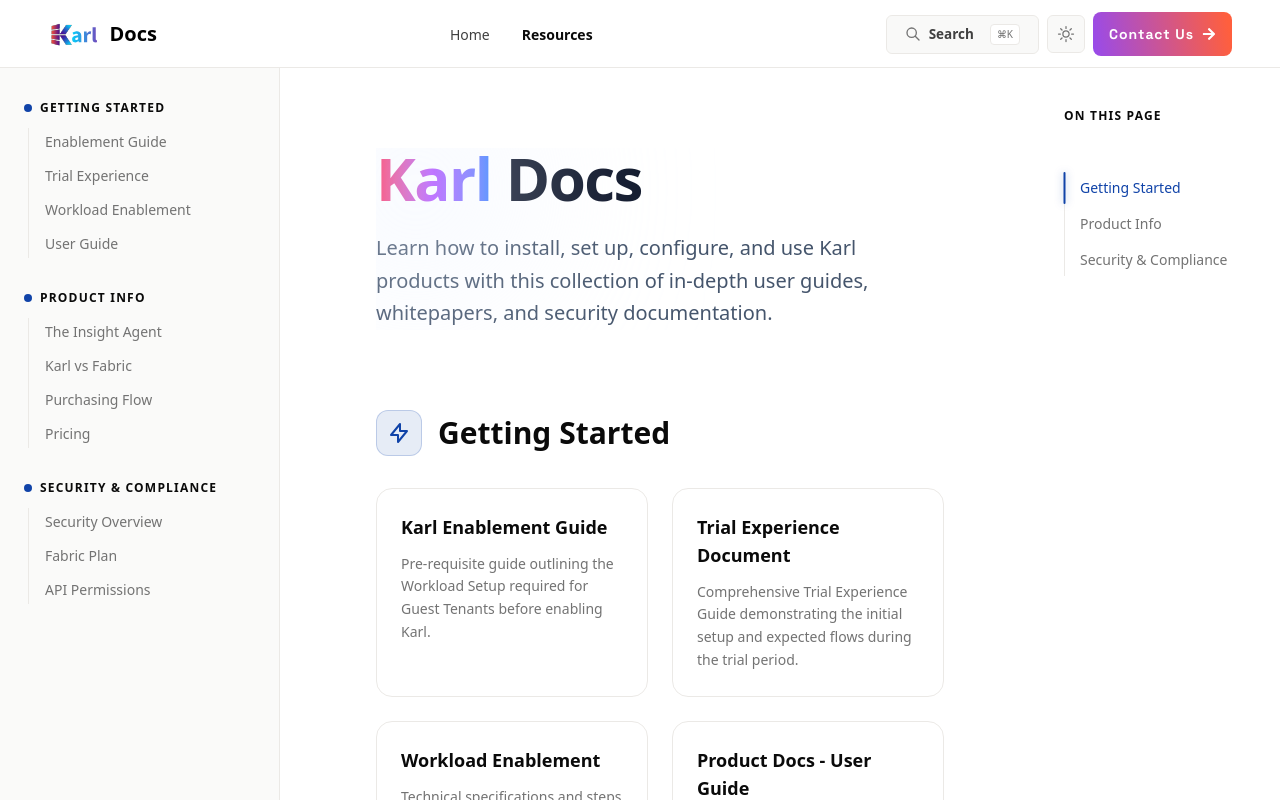
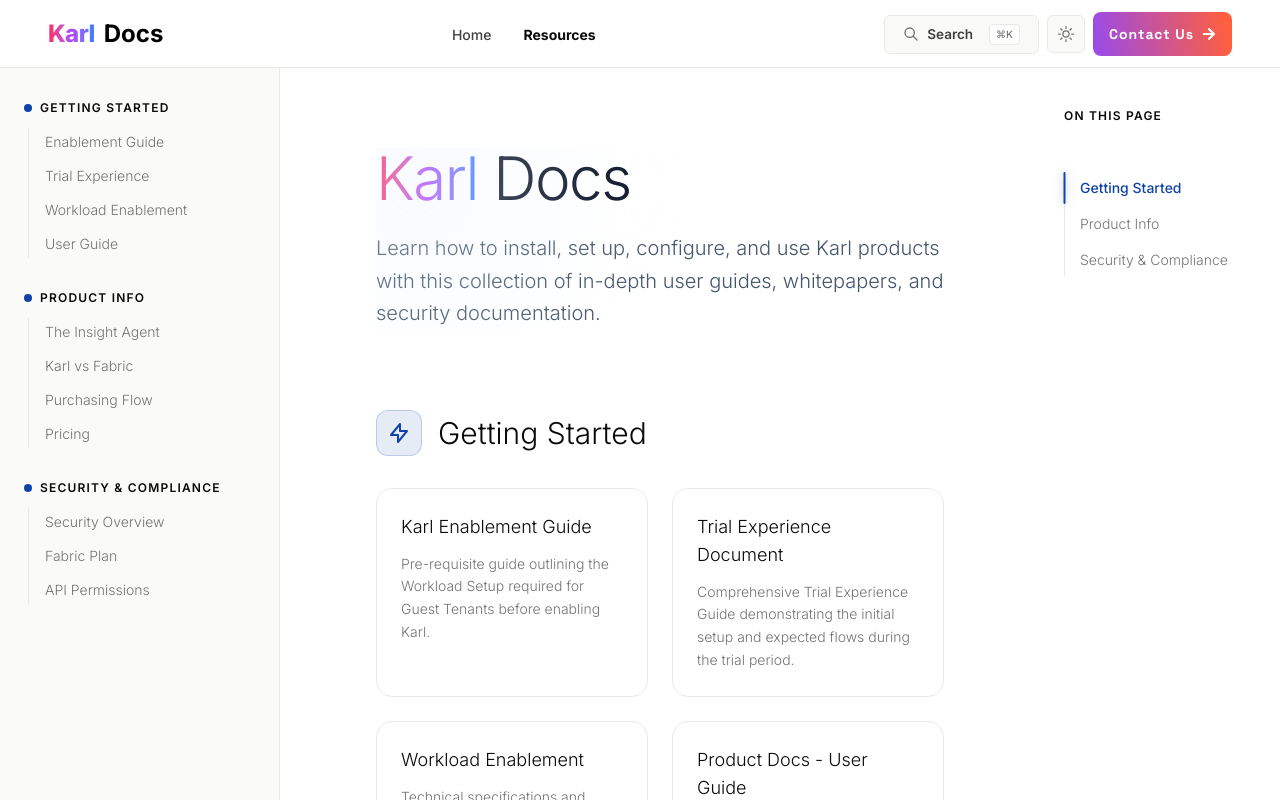
Before and after one commit to mundhra-nikhil/karl-homepage, a Next.js app: page /docs in a window 1280 px wide. Shown: the top 800 px of the page. Built offline with nearby package versions, Linux system fonts and the light colour scheme.

Commit message:
Fixed Karl logo

```diff
--- a/app/docs/page.tsx
+++ b/app/docs/page.tsx
@@ -44,7 +44,7 @@ export default function DocsPage() {
           <div className="max-w-4xl mx-auto">
             <div className="relative mb-20 mt-8 overflow-hidden">
               <div className="absolute -top-10 -left-10 w-40 h-40 bg-docs-glow-bg blur-[100px] rounded-full pointer-events-none"></div>
-              <h1 className="text-5xl md:text-6xl font-black text-slate-900 dark:text-white mb-6 tracking-tight transition-colors duration-200">
+              <h1 className="text-5xl md:text-6xl font-light text-slate-900 dark:text-white mb-6 tracking-tight transition-colors duration-200">
                 <span className="text-transparent bg-clip-text bg-gradient-to-r from-rose-500 via-purple-500 to-blue-500 dark:from-rose-400 dark:via-purple-400 dark:to-blue-400">
                   Karl
                 </span>{" "}
--- a/app/styles/base.css
+++ b/app/styles/base.css
@@ -75,7 +75,7 @@
   --docs-glow-bg: var(--accent-soft);
 
   /* Font Styling Constants */
-  --docs-font-sans: Geist, ui-sans-serif, system-ui, -apple-system, 'Segoe UI', sans-serif;
+  --docs-font-sans: var(--font-inter), Geist, ui-sans-serif, system-ui, -apple-system, 'Segoe UI', sans-serif;
   --docs-font-mono: 'Geist Mono', ui-monospace, 'SF Mono', Menlo, monospace;
   --docs-font-size-base: 14px;
   --docs-line-height-base: 1.5;
--- a/app/styles/docs.css
+++ b/app/styles/docs.css
@@ -3,6 +3,7 @@
   font-family: var(--docs-font-sans);
   font-size: var(--docs-font-size-base);
   line-height: var(--docs-line-height-base);
+  font-weight: 300;
   -webkit-font-smoothing: antialiased;
   -moz-osx-font-smoothing: grayscale;
 }
@@ -23,7 +24,7 @@
 
 .docs-content h1 {
   font-size: 2.5rem;
-  font-weight: 600;
+  font-weight: 300;
   color: var(--docs-text-primary);
   margin-bottom: 1.5rem;
   margin-top: 2.5rem;
@@ -33,7 +34,7 @@
 
 .docs-content h2 {
   font-size: 1.75rem;
-  font-weight: 500;
+  font-weight: 300;
   color: var(--docs-text-primary);
   margin-bottom: 1rem;
   margin-top: 2.5rem;
@@ -44,7 +45,7 @@
 
 .docs-content h3 {
   font-size: 1.25rem;
-  font-weight: 500;
+  font-weight: 300;
   color: var(--docs-text-secondary);
   margin-bottom: 0.75rem;
   margin-top: 2rem;
@@ -53,7 +54,7 @@
 
 .docs-content h4 {
   font-size: 1.1rem;
-  font-weight: 500;
+  font-weight: 300;
   color: var(--docs-text-muted);
   margin-bottom: 0.5rem;
   margin-top: 1.5rem;
@@ -64,7 +65,7 @@
 
 .docs-content p {
   font-size: var(--docs-font-size-base);
-  font-weight: 400;
+  font-weight: 300;
   margin-bottom: 1.25rem;
   line-height: var(--docs-line-height-base);
 }
--- a/components/docs/ArticleTableOfContents.tsx
+++ b/components/docs/ArticleTableOfContents.tsx
@@ -89,7 +89,7 @@ export default function ArticleTableOfContents({
   return (
     <aside className="hidden xl:flex flex-col shrink-0 sticky top-[68px] h-[calc(100vh-68px)] w-[280px] bg-docs-bg-page overflow-y-auto scrollbar-hide transition-colors duration-200">
       <div className="sticky top-0 z-50 bg-docs-bg-page px-6 pt-10 pb-4 transition-colors duration-200">
-        <h4 className="text-xs font-bold text-docs-text-primary uppercase tracking-widest transition-colors duration-200">
+        <h4 className="text-xs font-semibold text-docs-text-primary uppercase tracking-widest transition-colors duration-200">
           On this page
         </h4>
       </div>
--- a/components/docs/DocArticle.tsx
+++ b/components/docs/DocArticle.tsx
@@ -10,7 +10,7 @@ export default function DocArticle({ html, article }: DocArticleProps) {
   return (
     <div className="docs-content-wrapper">
       <div className="docs-header mb-12 border-b border-docs-border-main pb-8 transition-colors duration-200">
-        <h1 className="text-4xl font-bold text-docs-text-primary tracking-tight mb-4 transition-colors duration-200">{article.title}</h1>
+        <h1 className="text-4xl font-light text-docs-text-primary tracking-tight mb-4 transition-colors duration-200">{article.title}</h1>
         <p className="text-xl text-docs-text-secondary transition-colors duration-200">{article.description}</p>
       </div>
       <div
--- a/components/docs/DocsCardGrid.tsx
+++ b/components/docs/DocsCardGrid.tsx
@@ -22,7 +22,7 @@ export default function DocsCardGrid({ category }: DocsCardGridProps) {
         >
           <CategoryIcon categoryId={category.id} />
         </div>
-        <h2 className="text-3xl font-bold text-docs-text-primary transition-colors duration-200">{category.title}</h2>
+        <h2 className="text-3xl font-light text-docs-text-primary transition-colors duration-200">{category.title}</h2>
       </div>
 
       <div className="grid gap-6 sm:grid-cols-2">
@@ -33,7 +33,7 @@ export default function DocsCardGrid({ category }: DocsCardGridProps) {
             className={`group relative flex flex-col rounded-2xl border border-docs-card-border bg-docs-bg-card p-6 transition-all duration-300 hover:-translate-y-0.5 hover:shadow-md ${styles.cardBorderHover} ${article.wide ? "col-span-2" : ""}`}
           >
             <h3
-              className={`text-lg font-semibold text-docs-text-primary mb-3 ${styles.cardTitleHover} transition-colors duration-200`}
+              className={`text-lg font-light text-docs-text-primary mb-3 ${styles.cardTitleHover} transition-colors duration-200`}
             >
               {article.title}
             </h3>
--- a/components/docs/DocsSidebar.tsx
+++ b/components/docs/DocsSidebar.tsx
@@ -19,7 +19,7 @@ export default function DocsSidebar() {
 
           return (
             <div key={category.id}>
-              <h4 className="text-xs font-bold text-docs-text-primary uppercase tracking-widest mb-3 flex items-center gap-2 transition-colors duration-200">
+              <h4 className="text-xs font-semibold text-docs-text-primary uppercase tracking-widest mb-3 flex items-center gap-2 transition-colors duration-200">
                 <div className={`w-2 h-2 rounded-full shrink-0 ${styles.dot}`}></div>
                 {category.sidebarTitle}
               </h4>
--- a/components/docs/DocsTableOfContents.tsx
+++ b/components/docs/DocsTableOfContents.tsx
@@ -82,7 +82,7 @@ export default function DocsTableOfContents({
   return (
     <aside className="hidden xl:flex flex-col shrink-0 sticky top-[68px] h-[calc(100vh-68px)] w-[240px] bg-docs-bg-page overflow-y-auto scrollbar-hide transition-colors duration-200">
       <div className="sticky top-0 z-50 bg-docs-bg-page px-6 pt-10 pb-4 transition-colors duration-200">
-        <h4 className="text-xs font-bold text-docs-text-primary uppercase tracking-widest transition-colors duration-200">
+        <h4 className="text-xs font-semibold text-docs-text-primary uppercase tracking-widest transition-colors duration-200">
           On this page
         </h4>
       </div>
--- a/components/ui/Nav.tsx
+++ b/components/ui/Nav.tsx
@@ -18,9 +18,11 @@ export default function Nav({ showDocsSearch = false }: NavProps) {
   return (
     <nav>
       <Link href="/" className="nav-logo">
-        <img src="/Karl logo.svg" alt="Karl Logo" className="h-[30px] w-auto object-contain" />
+        <span className="font-extrabold text-2xl tracking-tight text-transparent bg-clip-text bg-gradient-to-r from-rose-500 via-purple-500 to-blue-500 dark:from-rose-400 dark:via-purple-400 dark:to-blue-400">
+          Karl
+        </span>
         {showDocsSearch && (
-          <span className="text-black dark:text-white font-bold text-xl hidden sm:inline-block">Docs</span>
+          <span className="text-black dark:text-white font-bold text-2xl hidden sm:inline-block">Docs</span>
         )}
       </Link>
 
```
